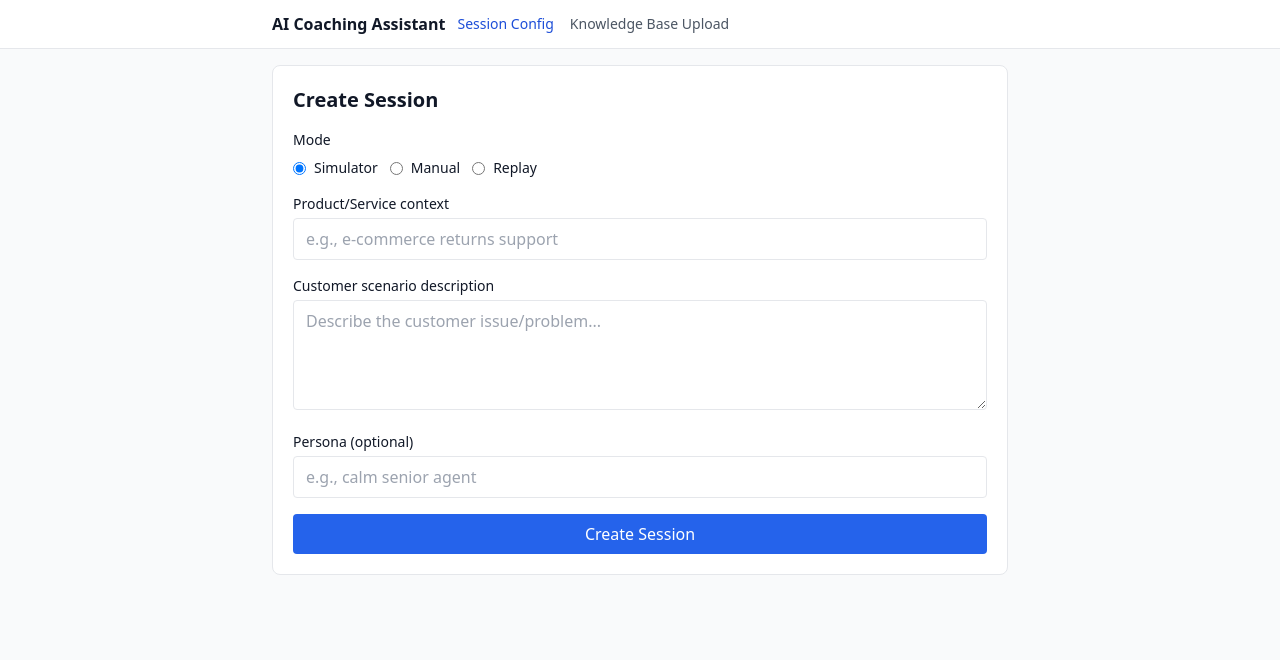
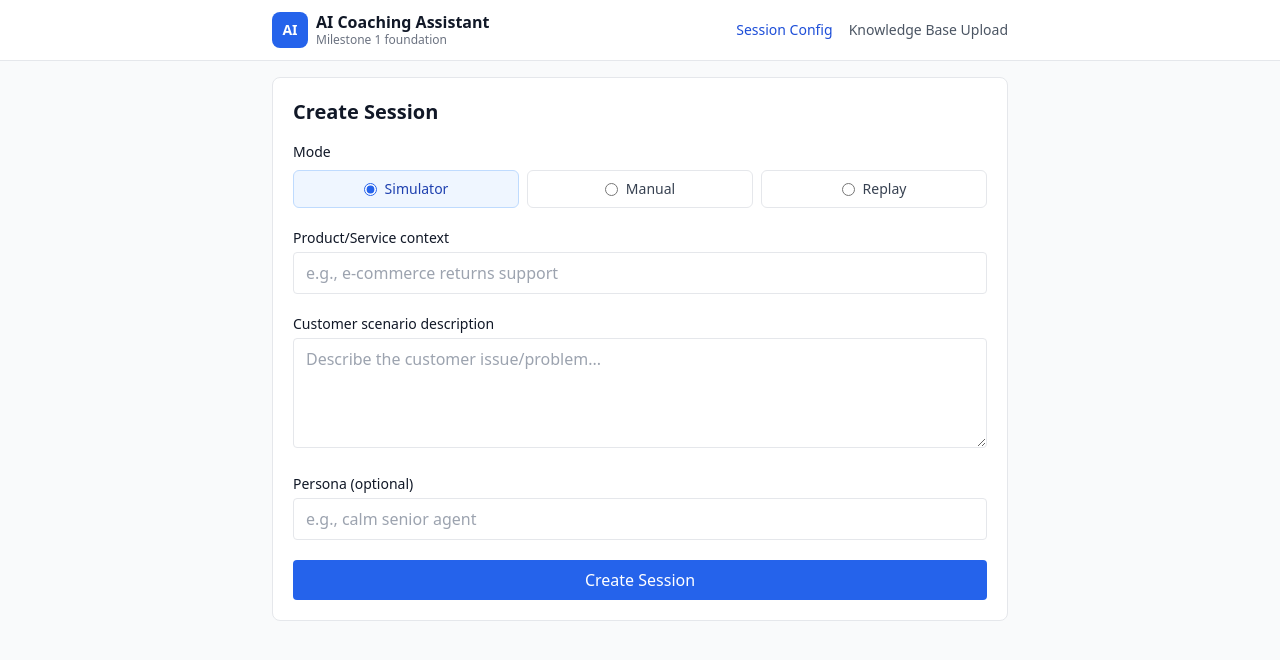
Before and after one commit to JasirAhamed786/Infosys-RAG-Project, a React (Vite) app in the folder frontend/: page /session in a window 1280 px wide. Shown: the top 660 px of the page. Built offline with nearby package versions, Linux system fonts and the light colour scheme.

Commit message:
FASTAPI works

```diff
--- a/frontend/src/components/TopNav.tsx
+++ b/frontend/src/components/TopNav.tsx
@@ -6,11 +6,18 @@ export default function TopNav() {
   return (
     <header className="border-b bg-white">
       <div className="mx-auto max-w-3xl px-4 py-3 flex items-center gap-3">
-        <div className="font-semibold">AI Coaching Assistant</div>
-        <nav className="flex gap-4 text-sm">
+        <div className="flex items-center gap-2">
+          <div className="h-9 w-9 rounded-lg bg-blue-600 text-white flex items-center justify-center text-sm font-bold">AI</div>
+          <div className="leading-tight">
+            <div className="font-semibold">AI Coaching Assistant</div>
+            <div className="text-xs text-gray-500">Milestone 1 foundation</div>
+          </div>
+        </div>
+        <nav className="flex gap-4 text-sm ml-auto">
+
           <NavLink
             to="/session"
-            className={({ isActive }) =>
+            className={({ isActive }: { isActive: boolean }) =>
               `hover:underline ${isActive ? 'text-blue-700 font-medium' : 'text-gray-600'}`
             }
           >
@@ -18,12 +25,13 @@ export default function TopNav() {
           </NavLink>
           <NavLink
             to="/knowledge"
-            className={({ isActive }) =>
+            className={({ isActive }: { isActive: boolean }) =>
               `hover:underline ${isActive ? 'text-blue-700 font-medium' : 'text-gray-600'}`
             }
           >
             Knowledge Base Upload
           </NavLink>
+
         </nav>
       </div>
     </header>
--- a/frontend/src/pages/SessionConfig.tsx
+++ b/frontend/src/pages/SessionConfig.tsx
@@ -52,24 +52,34 @@ export default function SessionConfig() {
     <section className="bg-white border rounded-lg p-5">
       <h1 className="text-xl font-semibold mb-4">Create Session</h1>
 
-      <form onSubmit={onSubmit} className="space-y-4">
+      <form onSubmit={onSubmit} className="space-y-5">
         <div>
           <div className="text-sm font-medium mb-2">Mode</div>
-          <div className="flex gap-3">
+          <div className="grid grid-cols-1 sm:grid-cols-3 gap-2">
+
             {(['Simulator', 'Manual', 'Replay'] as Mode[]).map((m) => (
-              <label key={m} className="flex items-center gap-2 text-sm">
+              <label
+                key={m}
+                className={
+                  mode === m
+                    ? 'flex items-center justify-center gap-2 rounded-md border border-blue-200 bg-blue-50 px-3 py-2 text-sm font-medium text-blue-800'
+                    : 'flex items-center justify-center gap-2 rounded-md border border-gray-200 bg-white px-3 py-2 text-sm font-medium text-gray-700 hover:bg-gray-50'
+                }
+              >
                 <input
                   type="radio"
                   name="mode"
                   value={m}
                   checked={mode === m}
                   onChange={() => setMode(m)}
+                  className="accent-blue-600"
                 />
                 {m}
               </label>
             ))}
           </div>
         </div>
+
 
         <div>
           <label className="block text-sm font-medium mb-1">Product/Service context</label>
```
